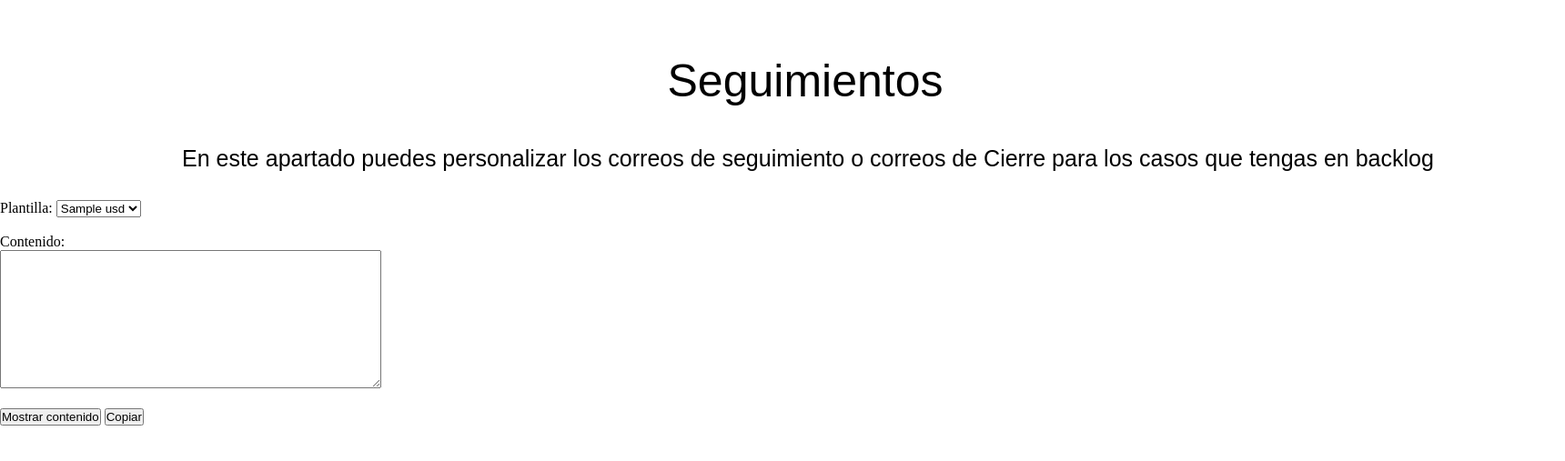
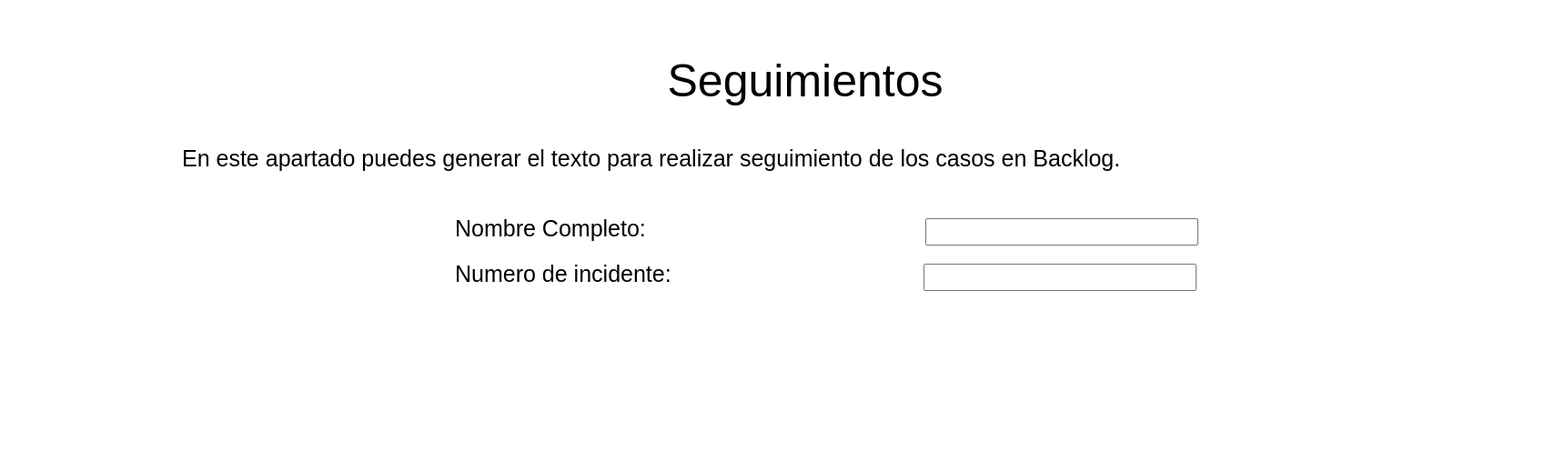
Before and after one commit to jose-beltran/UnisysFlask, a Flask app: page /seguimientos in a window 1720 px wide. Shown: the part 80-587 px from the top of the page at 91% size. Run offline with Flask 2, Linux system fonts and the light colour scheme; tables that the repository leaves empty or names only in its code hold one stand-in row (values such as "Sample post").

Commit message:
Add files via upload

```diff
--- a/static/css/style_his.css
+++ b/static/css/style_his.css
@@ -108,7 +108,7 @@ header {
     }
 }
 
-.texto{
+.texto {
     margin: 60px auto auto 630px;
     font-family: 'Montserrat', sans-serif;
     text-align: center;
@@ -117,3 +117,156 @@ header {
     width: 550px;
     height: 60px;
 }
+
+.texto-des {
+    margin: 40px auto auto 200px;
+    font-family: 'Montserrat', sans-serif;
+    text-align: left;
+    font-size: 25px;
+    font-weight: 30px;
+    width: 1500px;
+    height: 60px;
+}
+
+.select {
+    width: 200px;
+    padding: 5px;
+    height: 40px;
+    font-family: 'Montserrat', sans-serif;
+    font-size: 20px;
+    border-radius: 5px;
+    margin: 10px 0 auto 8px;
+}
+
+.img-copy {
+    border: 2px solid green;
+    border-radius: 15px;
+    padding: 5px;
+    width: 50px;
+    height: 45px;
+    margin-left: 300px;
+}
+
+.img-copy:hover {
+    background-color: rgb(153, 235, 145);
+    border-color: black;
+}
+
+.img-table__return {
+    border: 2px solid green;
+    border-radius: 15px;
+    padding: 5px;
+    width: 50px;
+    height: 45px;
+}
+
+.img-table__return:hover {
+    background-color: rgb(153, 235, 145);
+    border-color: black;
+}
+
+.div-botones {
+    width: 920px;
+    height: 50px;
+    margin: 10px 0 auto 25vw;
+}
+
+.textarea {
+    margin: 40px auto auto 450px;
+    border: 1px solid grey;
+    align-items: center;
+    padding: 20px;
+    width: 900px;
+    height: 500px;
+    background-color: #5eca9831;
+    border-radius: 10px;
+    font-family: 'Montserrat', sans-serif;
+    text-align: left;
+    font-size: 20px;
+}
+
+.nom_completo {
+    margin: 10px auto auto 500px;
+    font-family: 'Montserrat', sans-serif;
+    text-align: left;
+    font-size: 25px;
+    font-weight: 10px;
+    height: 40px;
+    width: 1000px;
+}
+
+.num_incidente {
+    margin: 10px auto auto 500px;
+    font-family: 'Montserrat', sans-serif;
+    text-align: left;
+    font-size: 25px;
+    font-weight: 10px;
+    height: 40px;
+    width: 1000px;
+}
+
+.hora_contacto {
+    margin: 10px auto auto 500px;
+    font-family: 'Montserrat', sans-serif;
+    text-align: left;
+    font-size: 25px;
+    font-weight: 10px;
+    height: 40px;
+    width: 1000px;
+}
+
+.fec_seguimiento {
+    margin: 10px auto auto 500px;
+    font-family: 'Montserrat', sans-serif;
+    text-align: left;
+    font-size: 25px;
+    font-weight: 10px;
+    height: 40px;
+    width: 1000px;
+}
+
+.campo-descripcion {
+    margin: 10px auto auto 300px;
+    height: 30px;
+    width: 300px;
+}
+
+.campo-descripcion2 {
+    margin: 10px auto auto 270px;
+    height: 30px;
+    width: 300px;
+}
+
+.campo-descripcion3 {
+    margin: 10px auto auto 105px;
+    height: 30px;
+    width: 300px;
+}
+
+.campo-descripcion4 {
+    margin: 10px auto auto 250px;
+    height: 30px;
+    width: 300px;
+}
+
+button {
+    margin: 40px auto auto 500px;
+    width: 200px;
+    height: 40px;
+    border-radius: 10px;
+    background-color: #043136;
+    color: #ffffff;
+    font-family: 'Montserrat', sans-serif;
+    font-weight: lighter;
+    font-size: 23px;
+}
+
+.texto_generado {
+    font-family: 'Montserrat', sans-serif;
+    text-align: center;
+    font-size: 20px;
+    font-weight: 10px;
+    margin: 100px auto auto 200px;
+    width: 1400px;
+    height: 60px;
+}
--- a/static/js/seguimientos.js
+++ b/static/js/seguimientos.js
@@ -1,11 +1,22 @@
-function mostrarDatos() {
-    var nombre = document.getElementById("nombre").value;
-    var incidente = document.getElementById("incidente").value;
-    var time = document.getElementById("time").value;
-    var date = document.getElementById("date").value;
+var botonGenerar = document.getElementById("boton")
+var nombre = document.getElementById("nombre");
+var incidente = document.getElementById("incidente");
 
-    var texto = "Buenos dias "+ nombre + ', como esta?' +'\n'+
-        'Te escribo desde MATEO por el incidente'+ incidente;
+function mostrarBoton() {
+    if (nombre.value !== "" && incidente.value !== "") {
+        botonGenerar.style.display = "inline-block";
+    } else {
+        botonGenerar.style.display = "none";
+    }
+}
 
+function mostrar() {
+    nom = nombre.value;
+    inc = incidente.value;
+    var texto = "Buenos días " + nom + ', como esta?\nLe escribo desde MATEO por el incidente ' + inc + "";
     document.getElementById("texto").innerHTML = texto;
-  }
+}
+
+botonGenerar.addEventListener("click", mostrar);
+nombre.addEventListener("input", mostrarBoton);
+incidente.addEventListener("input", mostrarBoton);
--- a/templates/header.html
+++ b/templates/header.html
@@ -11,7 +11,7 @@
                 <a href="{{ url_for('documentar') }}">Documentar Incidente </a>
             </li>
             <li>
-                <a href="{{ url_for('historial') }}">Seguimientos</a>
+                <a href="{{ url_for('seguimiento') }}">Seguimientos</a>
             </li>
             <li>
                 <a href="{{ url_for('plantillas') }}">Plantillas USD </a>
--- a/templates/seguimiento.html
+++ b/templates/seguimiento.html
@@ -8,24 +8,24 @@
     <p>Seguimientos</p>
 </div>
 <div class="texto-des">
-    <p>En este apartado puedes personalizar los correos de seguimiento o correos de Cierre para los casos que tengas en
-        backlog</p>
+    <p>En este apartado puedes generar el texto para realizar seguimiento de los casos en Backlog.</p>
 </div>
-<form method="post">
-    <label for="plantilla">Plantilla:</label>
-    <select id="plantilla" name="plantilla">
-        {% for p in plantillas %}
-            <option value="{{ p[0] }}">{{ p[0] }}</option>
-        {% endfor %}
-    </select>
-    <br><br>
-    <label for="contenido">Contenido:</label>
-    <br>
-    <textarea id="contenido" name="contenido" rows="10" cols="50">{{ contenido }}</textarea>
-    <br><br>
-    <input type="submit" value="Mostrar contenido">
-    <button type="submit" name="accion" value="copiar">Copiar</button>
-</form>
+<div>
+    <form>
+        <div class="nom_completo">
+            <label for="nombre">Nombre Completo:</label>
+            <input type="text" id="nombre" class="campo-descripcion" required>
+        </div>
+        <div class="num_incidente">
+            <label for="incidente">Numero de incidente:</label>
+            <input type="text" id="incidente" class="campo-descripcion2" required>
+        </div>
+        <button type="button" id="boton" style="display: none;" onclick="mostrar()">Generar texto</button>
+      </form>
+
+      <p class="texto_generado" id="texto"></p>
+
+</div>
 
 <script src="{{ url_for('static', filename='js/script.js') }}"></script>
 <script src="{{ url_for('static', filename='js/seguimientos.js') }}"></script>
```
Also changed, not shown: templates/plantillas.html (+10 -4 lines).
